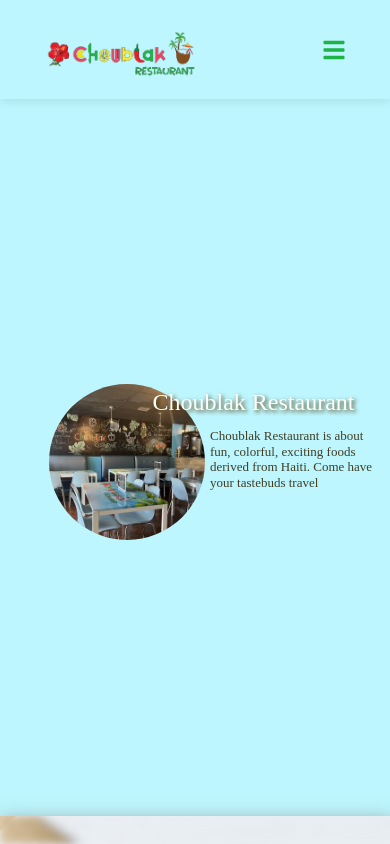
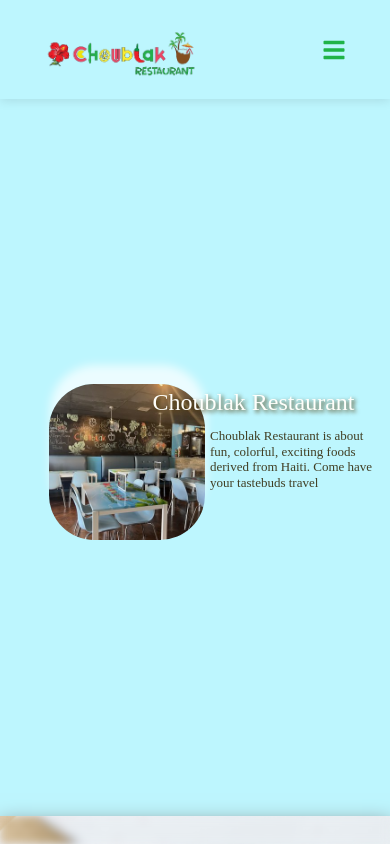
Before and after one commit to Haidere1/CHOUBLAK-WEB, a React (Create React App) app in the folder restaurant/: page / in a window 390 px wide. Shown: the top 844 px of the page. Built offline with nearby package versions, Linux system fonts and the light colour scheme.

Commit message:
Style/Home.css Changed

```diff
--- a/restaurant/src/CSS/home.css
+++ b/restaurant/src/CSS/home.css
@@ -13,10 +13,12 @@ background-color: #BDF6FE;
     margin-top: 5vh;
     height: 80vh;
     width: auto;
-
     display: flex;
 
 }
+
+
+
 .section
 {
 
@@ -47,10 +49,13 @@ background-color: #BDF6FE;
 
 .section img
 {
-    border-radius: 20vh;
+    border-radius: 60px;
     width: 70%;
     max-height:100%;
     margin-left: 30%;
+    box-shadow: 9px 8px 30px 6px white;
+    animation: rotateShadow 5s infinite linear;
+
 }
 /*mobile dev res*/
 
@@ -89,7 +94,7 @@ background-color: #BDF6FE;
   }
   .section img
   {
-      border-radius: 15vh;
+      border-radius: 50px;
       width: 70%;
       max-height:100%;
       margin-left: 30%;
@@ -133,7 +138,7 @@ background-color: #BDF6FE;
   }
   .section img
   {
-      border-radius: 12vh;
+      border-radius: 45px;
       width: 80%;
       max-height:100%;
       margin-left: 30%;
@@ -163,7 +168,7 @@ background-color: #BDF6FE;
 .section h1
 {
     text-align: left;
-    font-size: large;
+    font-size: medium;
     margin-left: -20vw;
     color: rgba(255, 255, 251, 0.995);
     text-shadow: 2px 2px 4px rgb(77, 60, 12);
@@ -177,7 +182,7 @@ background-color: #BDF6FE;
 }
 .section img
 {
-    border-radius: 8vh;
+    border-radius: 25px;
     width: 70%;
     max-height:100%;
     margin-left: 30%;
```
